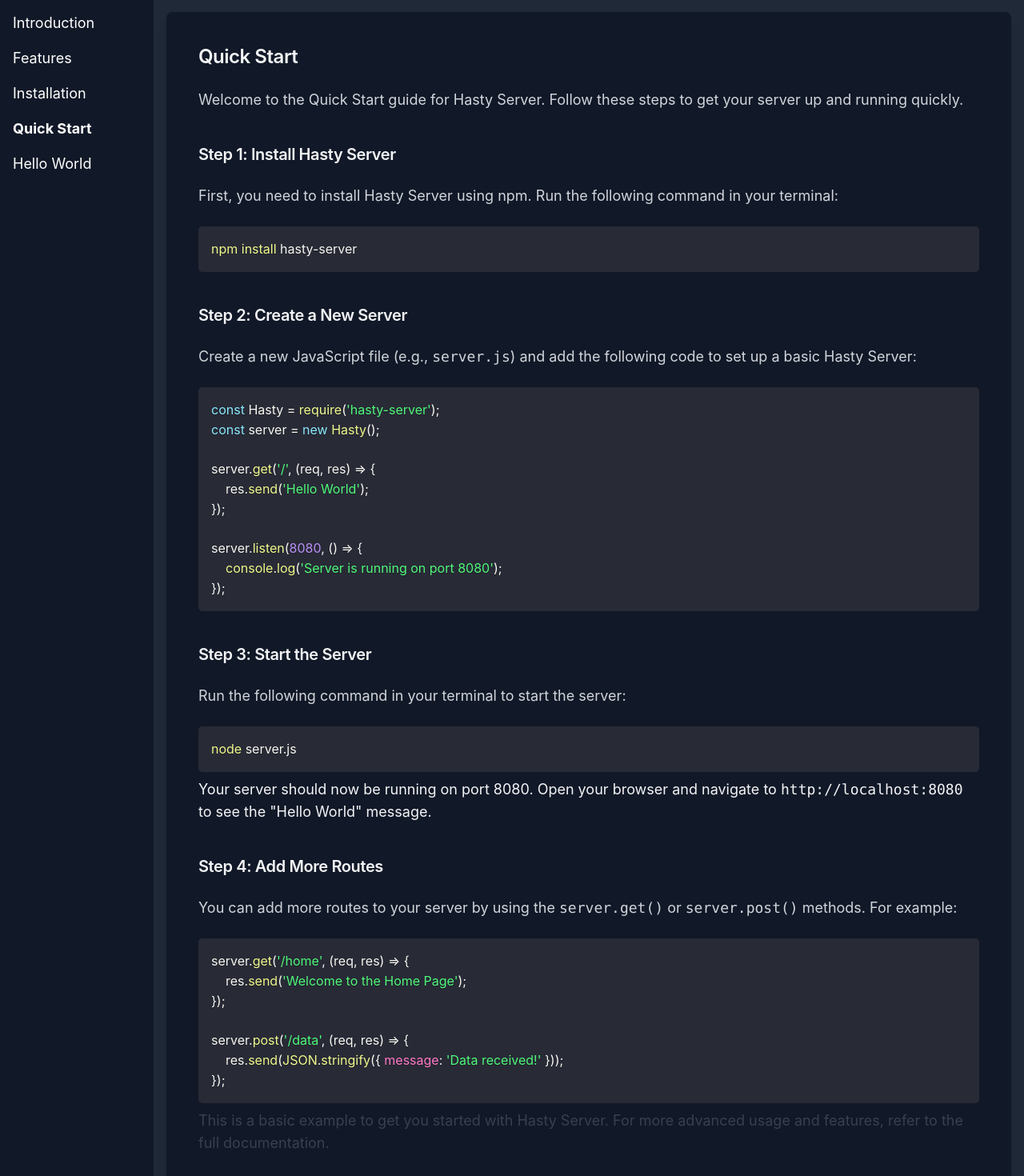
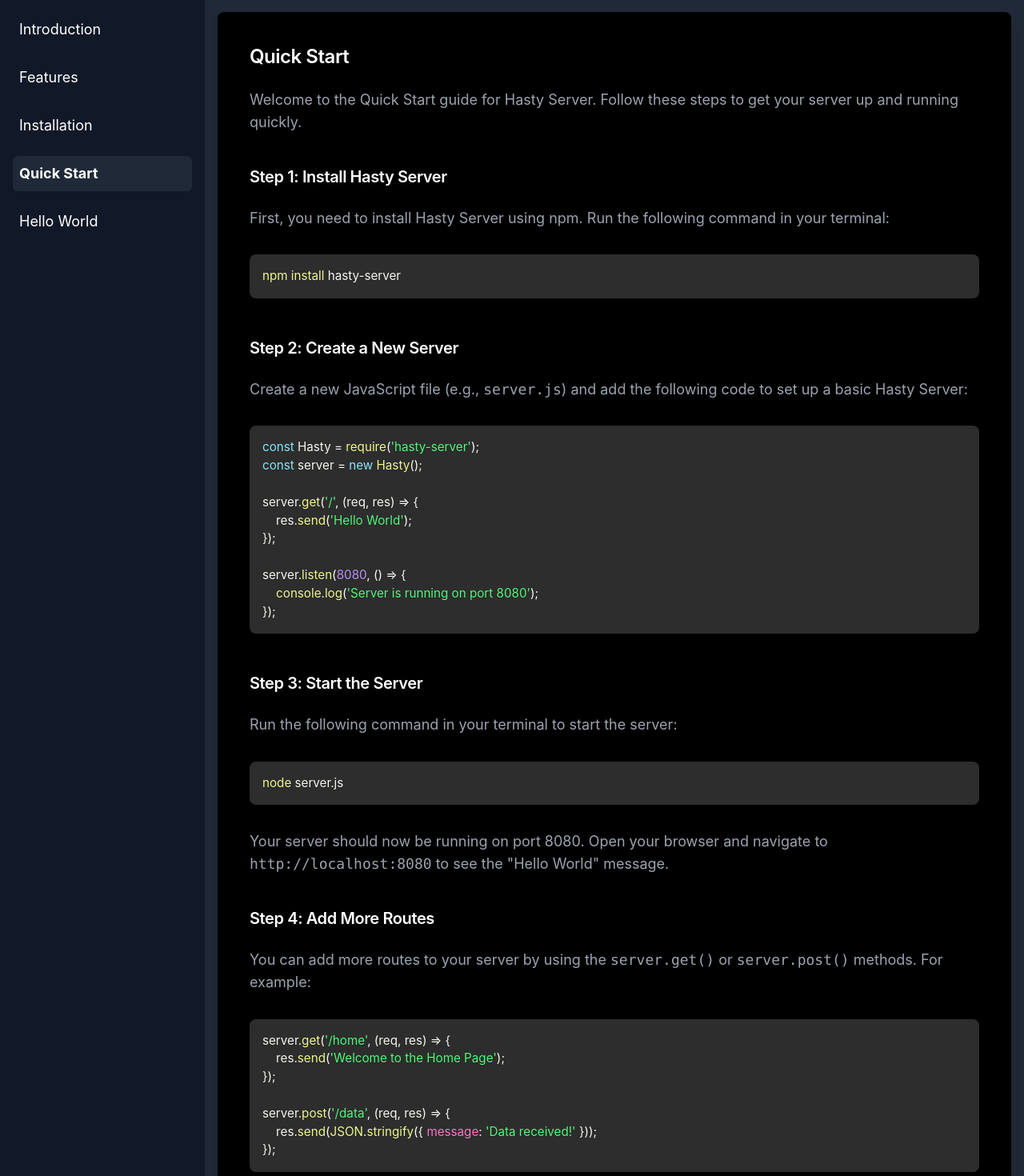
Before and after one commit to IntegerAlex/hasty-server, a React (Vite) app in the folder doc/: page /quickstart in a window 1280 px wide. Shown: the part 80-1550 px from the top of the page at 80% size. Built offline with nearby package versions, Linux system fonts and the light colour scheme.

Commit message:
revamped the front-end

```diff
--- a/doc/src/components/header.jsx
+++ b/doc/src/components/header.jsx
@@ -5,7 +5,7 @@ const Header = () => {
     <header className="bg-black text-white p-4 flex justify-between items-center md:px-20">
       <div className="flex items-center">
         <img
-          src="../../public/logo.png"
+          src="/logo.png"
           alt="Hasty Server Logo"
           className="w-20"
         />
--- a/doc/src/components/installation.jsx
+++ b/doc/src/components/installation.jsx
@@ -1,38 +1,65 @@
 import Typography from "./general/typography";
 import { Prism as SyntaxHighlighter } from "react-syntax-highlighter";
-import { dracula } from "react-syntax-highlighter/dist/esm/styles/prism"; // Use darcula for a darker theme
+import { dracula } from "react-syntax-highlighter/dist/esm/styles/prism"; // Dracula theme
 
 const Installation = () => {
   return (
-    <div className="p-6 bg-gray-900 shadow-lg rounded-lg md:p-8 lg:p-10">
+    <div className="p-6 bg-black shadow-lg rounded-lg md:p-8 lg:p-10">
       <Typography
         variant="h4"
-        className="mb-6 text-gray-100 text-center md:text-left"
+        className="mb-6 text-white text-center md:text-left"
       >
         Installation
       </Typography>
       <Typography
         variant="h5"
-        className="mt-10 mb-6 text-gray-100 text-center md:text-left"
+        className="mt-10 mb-6 text-white text-center md:text-left"
       >
         Installation
       </Typography>
-      <Typography variant="body1" className="mb-6 text-gray-300 leading-relaxed">
+      <Typography variant="body1" className="mb-6 text-gray-400 leading-relaxed">
         To install Hasty Server, run the following command:
       </Typography>
-      <SyntaxHighlighter language="bash" style={dracula} className="mb-6">
+
+      {/* Improved SyntaxHighlighter with padding, font, and responsive design */}
+      <div className="mb-6 rounded-lg overflow-hidden">
+        <SyntaxHighlighter
+          language="bash"
+          style={dracula}
+          customStyle={{
+            borderRadius: "8px",
+            fontSize: "0.95rem",
+            padding: "16px",
+            backgroundColor: "#2d2d2d",
+            boxShadow: "0 4px 10px rgba(0,0,0,0.3)",
+          }}
+        >
           npm install hasty-server
         </SyntaxHighlighter>
+      </div>
+
       <Typography
         variant="h5"
-        className="mt-10 mb-6 text-gray-100 text-center md:text-left"
+        className="mt-10 mb-6 text-white text-center md:text-left"
       >
         Quick Start
       </Typography>
-      <Typography variant="body1" className="mb-6 text-gray-300 leading-relaxed">
+      <Typography variant="body1" className="mb-6 text-gray-400 leading-relaxed">
         Here is a quick example to get you started with Hasty Server:
       </Typography>
-      <SyntaxHighlighter language="javascript" style={dracula} className="mb-6">
+
+      <div className="mb-6 rounded-lg overflow-hidden">
+        <SyntaxHighlighter
+          language="javascript"
+          style={dracula}
+          customStyle={{
+            borderRadius: "8px",
+            fontSize: "0.95rem",
+            padding: "16px",
+            backgroundColor: "#2d2d2d",
+            boxShadow: "0 4px 10px rgba(0,0,0,0.3)",
+          }}
+        >
           {`const Hasty = require('hasty-server');
 const server = new Hasty();
 
@@ -44,57 +71,50 @@ server.listen(8080, () => {
     console.log('Server is running on port 8080');
 });`}
         </SyntaxHighlighter>
+      </div>
+
       <Typography
         variant="h5"
-        className="mt-10 mb-6 text-gray-100 text-center md:text-left"
+        className="mt-10 mb-6 text-white text-center md:text-left"
       >
         Key Concepts
       </Typography>
-      <Typography variant="body1" className="mb-6 text-gray-300 leading-relaxed">
+      <Typography variant="body1" className="mb-6 text-gray-400 leading-relaxed">
         Hasty Server provides several key concepts to help you build your web
         server:
       </Typography>
+
       <Typography
         variant="h4"
-        className="mt-8 mb-4 text-gray-100 text-center md:text-left"
+        className="mt-8 mb-4 text-white text-center md:text-left"
       >
         Routing
       </Typography>
-      <Typography variant="body1" className="mb-6 text-gray-300 leading-relaxed">
+      <Typography variant="body1" className="mb-6 text-gray-400 leading-relaxed">
         Hasty Server provides basic routing functionality. Use{" "}
         <code>server.get()</code> or <code>server.post()</code> to handle
         specific routes.
       </Typography>
-      <SyntaxHighlighter language="javascript" style={dracula} className="mb-6">
+
+      <div className="mb-6 rounded-lg overflow-hidden">
+        <SyntaxHighlighter
+          language="javascript"
+          style={dracula}
+          customStyle={{
+            borderRadius: "8px",
+            fontSize: "0.95rem",
+            padding: "16px",
+            backgroundColor: "#2d2d2d",
+            boxShadow: "0 4px 10px rgba(0,0,0,0.3)",
+          }}
+        >
           {`server.get('/home', (req, res) => {
     res.send('Welcome to the Home Page');
 });`}
         </SyntaxHighlighter>
-      <Typography
-        variant="h4"
-        className="mt-8 mb-4 text-gray-100 text-center md:text-left"
-      >
-        Request Parsing
-      </Typography>
-      <Typography variant="body1" className="mb-6 text-gray-300 leading-relaxed">
-        Requests are parsed manually, allowing developers to learn the structure
-        of HTTP requests including methods, paths, and bodies.
-      </Typography>
-      <Typography
-        variant="h4"
-        className="mt-8 mb-4 text-gray-100 text-center md:text-left"
-      >
-        Response Handling
-      </Typography>
-      <Typography variant="body1" className="mb-6 text-gray-300 leading-relaxed">
-        Send responses using the <code>res.send()</code> method or return a
-        status code with <code>res.sendStatus()</code>.
-      </Typography>
-      <SyntaxHighlighter language="javascript" style={dracula} className="mb-6">
-        {`server.post('/data', (req, res) => {
-    res.send(JSON.stringify({ message: 'Data received!' }));
-});`}
-      </SyntaxHighlighter>
+      </div>
+
+      {/* Add more sections following the same style for consistency */}
     </div>
   );
 };
--- a/doc/src/components/quick-start.jsx
+++ b/doc/src/components/quick-start.jsx
@@ -1,45 +1,72 @@
 import Typography from "./general/typography";
 import { Prism as SyntaxHighlighter } from "react-syntax-highlighter";
 import { dracula } from "react-syntax-highlighter/dist/esm/styles/prism";
-import { coy } from "react-syntax-highlighter/dist/esm/styles/prism";
 
 const QuickStart = () => {
   return (
-    <div className="p-6 bg-gray-900 shadow-lg rounded-lg md:p-8 lg:p-10">
-      <Typography variant="h4" className="mb-6 text-gray-100">
+    <div className="p-6 bg-black shadow-lg rounded-lg md:p-8 lg:p-10">
+      <Typography variant="h4" className="mb-6 text-white text-center md:text-left">
         Quick Start
       </Typography>
       <Typography
         variant="body1"
-        className="mb-6 text-gray-300 leading-relaxed"
+        className="mb-6 text-gray-400 leading-relaxed"
       >
         Welcome to the Quick Start guide for Hasty Server. Follow these steps to
         get your server up and running quickly.
       </Typography>
-      <Typography variant="h5" className="mt-10 mb-6 text-gray-100">
+
+      <Typography variant="h5" className="mt-10 mb-6 text-white text-center md:text-left">
         Step 1: Install Hasty Server
       </Typography>
       <Typography
         variant="body1"
-        className="mb-6 text-gray-300 leading-relaxed"
+        className="mb-6 text-gray-400 leading-relaxed"
       >
         First, you need to install Hasty Server using npm. Run the following
         command in your terminal:
       </Typography>
-      <SyntaxHighlighter language="bash" style={dracula} className="mb-6">
+
+      {/* SyntaxHighlighter for bash commands with enhanced style */}
+      <div className="mb-6 rounded-lg overflow-hidden">
+        <SyntaxHighlighter
+          language="bash"
+          style={dracula}
+          customStyle={{
+            borderRadius: "8px",
+            fontSize: "0.95rem",
+            padding: "16px",
+            backgroundColor: "#2d2d2d",
+            boxShadow: "0 4px 10px rgba(0,0,0,0.3)",
+          }}
+        >
           npm install hasty-server
         </SyntaxHighlighter>
-      <Typography variant="h5" className="mt-10 mb-6 text-gray-100">
+      </div>
+
+      <Typography variant="h5" className="mt-10 mb-6 text-white text-center md:text-left">
         Step 2: Create a New Server
       </Typography>
       <Typography
         variant="body1"
-        className="mb-6 text-gray-300 leading-relaxed"
+        className="mb-6 text-gray-400 leading-relaxed"
       >
         Create a new JavaScript file (e.g., <code>server.js</code>) and add the
         following code to set up a basic Hasty Server:
       </Typography>
-      <SyntaxHighlighter language="javascript" style={dracula} className="mb-6">
+
+      <div className="mb-6 rounded-lg overflow-hidden">
+        <SyntaxHighlighter
+          language="javascript"
+          style={dracula}
+          customStyle={{
+            borderRadius: "8px",
+            fontSize: "0.95rem",
+            padding: "16px",
+            backgroundColor: "#2d2d2d",
+            boxShadow: "0 4px 10px rgba(0,0,0,0.3)",
+          }}
+        >
           {`const Hasty = require('hasty-server');
 const server = new Hasty();
 
@@ -51,38 +78,67 @@ server.listen(8080, () => {
     console.log('Server is running on port 8080');
 });`}
         </SyntaxHighlighter>
-      <Typography variant="h5" className="mt-10 mb-6 text-gray-100">
+      </div>
+
+      <Typography variant="h5" className="mt-10 mb-6 text-white text-center md:text-left">
         Step 3: Start the Server
       </Typography>
       <Typography
         variant="body1"
-        className="mb-6 text-gray-300 leading-relaxed"
+        className="mb-6 text-gray-400 leading-relaxed"
       >
         Run the following command in your terminal to start the server:
       </Typography>
-      <SyntaxHighlighter language="bash" style={dracula} className="mb-6">
+
+      <div className="mb-6 rounded-lg overflow-hidden">
+        <SyntaxHighlighter
+          language="bash"
+          style={dracula}
+          customStyle={{
+            borderRadius: "8px",
+            fontSize: "0.95rem",
+            padding: "16px",
+            backgroundColor: "#2d2d2d",
+            boxShadow: "0 4px 10px rgba(0,0,0,0.3)",
+          }}
+        >
           node server.js
         </SyntaxHighlighter>
+      </div>
+
       <Typography
         variant="body1"
-        className="mb-6 text-gray-100 leading-relaxed"
+        className="mb-6 text-gray-400 leading-relaxed"
       >
         Your server should now be running on port 8080. Open your browser and
-        navigate to <code>http://localhost:8080</code> to see the &quot;Hello
-        World&quot; message.
+        navigate to <code>http://localhost:8080</code> to see the "Hello World"
+        message.
       </Typography>
-      <Typography variant="h5" className="mt-10 mb-6 text-gray-100">
+
+      <Typography variant="h5" className="mt-10 mb-6 text-white text-center md:text-left">
         Step 4: Add More Routes
       </Typography>
       <Typography
         variant="body1"
-        className="mb-6 text-gray-300 leading-relaxed"
+        className="mb-6 text-gray-400 leading-relaxed"
       >
         You can add more routes to your server by using the{" "}
         <code>server.get()</code> or <code>server.post()</code> methods. For
         example:
       </Typography>
-      <SyntaxHighlighter language="javascript" style={dracula} className="mb-6">
+
+      <div className="mb-6 rounded-lg overflow-hidden">
+        <SyntaxHighlighter
+          language="javascript"
+          style={dracula}
+          customStyle={{
+            borderRadius: "8px",
+            fontSize: "0.95rem",
+            padding: "16px",
+            backgroundColor: "#2d2d2d",
+            boxShadow: "0 4px 10px rgba(0,0,0,0.3)",
+          }}
+        >
           {`server.get('/home', (req, res) => {
     res.send('Welcome to the Home Page');
 });
@@ -91,9 +147,11 @@ server.post('/data', (req, res) => {
     res.send(JSON.stringify({ message: 'Data received!' }));
 });`}
         </SyntaxHighlighter>
+      </div>
+
       <Typography
         variant="body1"
-        className="mb-6 text-gray-700 leading-relaxed"
+        className="mb-6 text-gray-400 leading-relaxed"
       >
         This is a basic example to get you started with Hasty Server. For more
         advanced usage and features, refer to the full documentation.
--- a/doc/src/layout.jsx
+++ b/doc/src/layout.jsx
@@ -1,9 +1,7 @@
-import { Link, NavLink } from "react-router-dom";
 import Header from "./components/header";
 import Typography from "./components/general/typography";
-import { CiMenuBurger, CiCircleChevLeft } from "react-icons/ci";
 import { useState } from "react";
-
+import { NavLink } from "react-router-dom";
 const Layout = ({ children }) => {
   const [isNavOpen, setIsNavOpen] = useState(false);
 
@@ -11,19 +9,20 @@ const Layout = ({ children }) => {
     <div className="flex flex-col min-h-screen w-full bg-black text-white">
       <Header />
       <div className="flex flex-1">
+        {/* Sidebar Navigation */}
         <nav
-          className={`w-48 bg-gray-900 p-4 ${
-            isNavOpen ? "block" : "hidden"
-          } md:block`}
+          className={`w-64 bg-gray-900 p-4 transition-all duration-300 ease-in-out transform ${
+            isNavOpen ? "translate-x-0" : "-translate-x-full"
+          } md:translate-x-0 md:block`}
         >
           <ul className="space-y-4">
             <li>
               <NavLink
                 to="/"
                 className={({ isActive }) =>
-                  `text-white hover:text-gray-300 ${
-                    isActive ? "font-bold" : ""
-                  }`
+                  `flex items-center gap-3 text-white hover:text-gray-300 ${
+                    isActive ? "bg-gray-800 text-blue-400 font-bold rounded-md" : ""
+                  } p-2`
                 }
               >
                 <Typography variant="body1">Introduction</Typography>
@@ -33,9 +32,9 @@ const Layout = ({ children }) => {
               <NavLink
                 to="/features"
                 className={({ isActive }) =>
-                  `text-white hover:text-gray-300 ${
-                    isActive ? "font-bold" : ""
-                  }`
+                  `flex items-center gap-3 text-white hover:text-gray-300 ${
+                    isActive ? "bg-gray-800 text-blue-400 font-bold rounded-md" : ""
+                  } p-2`
                 }
               >
                 <Typography variant="body1">Features</Typography>
@@ -45,9 +44,9 @@ const Layout = ({ children }) => {
               <NavLink
                 to="/installation"
                 className={({ isActive }) =>
-                  `text-white hover:text-gray-300 ${
-                    isActive ? "font-bold" : ""
-                  }`
+                  `flex items-center gap-3 text-white hover:text-gray-300 ${
+                    isActive ? "bg-gray-800 text-blue-400 font-bold rounded-md" : ""
+                  } p-2`
                 }
               >
                 <Typography variant="body1">Installation</Typography>
@@ -57,21 +56,22 @@ const Layout = ({ children }) => {
               <NavLink
                 to="/quickstart"
                 className={({ isActive }) =>
-                  `text-white hover:text-gray-300 ${
-                    isActive ? "font-bold" : ""
-                  }`
+                  `flex items-center gap-3 text-white hover:text-gray-300 ${
+                    isActive ? "bg-gray-800 text-blue-400 font-bold rounded-md" : ""
+                  } p-2`
                 }
               >
                 <Typography variant="body1">Quick Start</Typography>
+
               </NavLink>
             </li>
             <li>
               <NavLink
-                to="/helloworld"
+                to="/helloWorld"
                 className={({ isActive }) =>
-                  `text-white hover:text-gray-300 ${
-                    isActive ? "font-bold" : ""
-                  }`
+                  `flex items-center gap-3 text-white hover:text-gray-300 ${
+                    isActive ? "bg-gray-800 text-blue-400 font-bold rounded-md" : ""
+                  } p-2`
                 }
               >
                 <Typography variant="body1">Hello World</Typography>
@@ -79,17 +79,15 @@ const Layout = ({ children }) => {
             </li>
           </ul>
         </nav>
-        {
-// Updated the navigation button to replace the text labels with icons for better visual appeal and user experience.
-// The button now uses <CiCircleChevLeft /> to indicate "Close Menu" and <CiMenuBurger /> for "Open Menu".
-// Added Tailwind CSS class "text-2xl" for appropriate icon sizing.
-        }
+
+        {/* Main Content Area */}
         <main className="flex-1 p-4 bg-gray-800 text-white">
+          {/* Hamburger button for mobile */}
           <button
-            className="md:hidden mb-4 text-blue-500 text-2xl"
+            className="md:hidden mb-4 text-blue-500"
             onClick={() => setIsNavOpen(!isNavOpen)}
           >
-            {isNavOpen ? <CiCircleChevLeft /> : <CiMenuBurger />}
+            {isNavOpen ? "Close Menu" : "Open Menu"}
           </button>
           {children}
         </main>
```
Also changed, not shown: doc/src/components/features.jsx (+15 -15 lines), doc/src/components/helloWorld.jsx (+29 -17 lines), doc/src/components/introduction.jsx (+41 -19 lines). Lines whose indentation alone changed are shown as unchanged.
